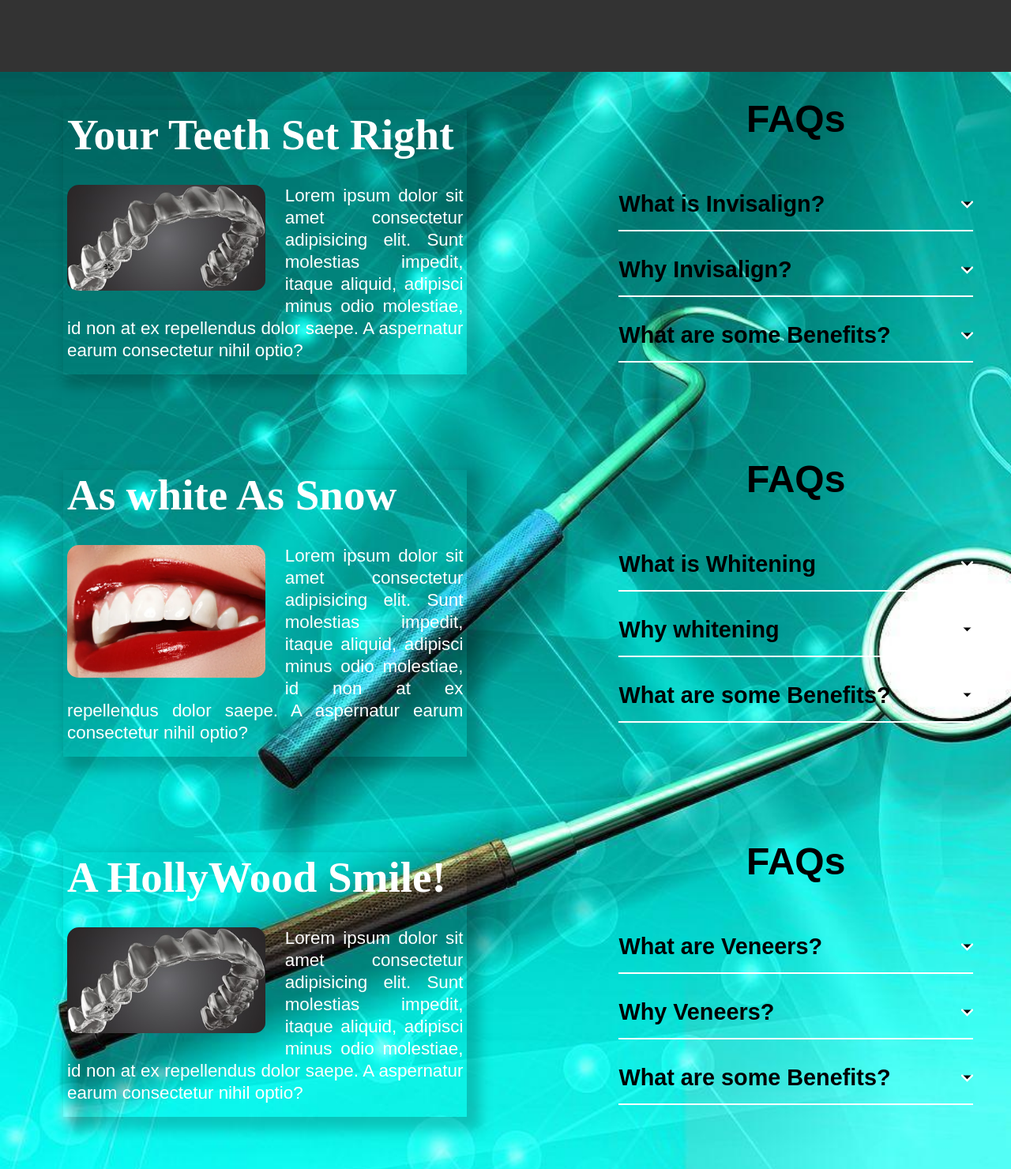
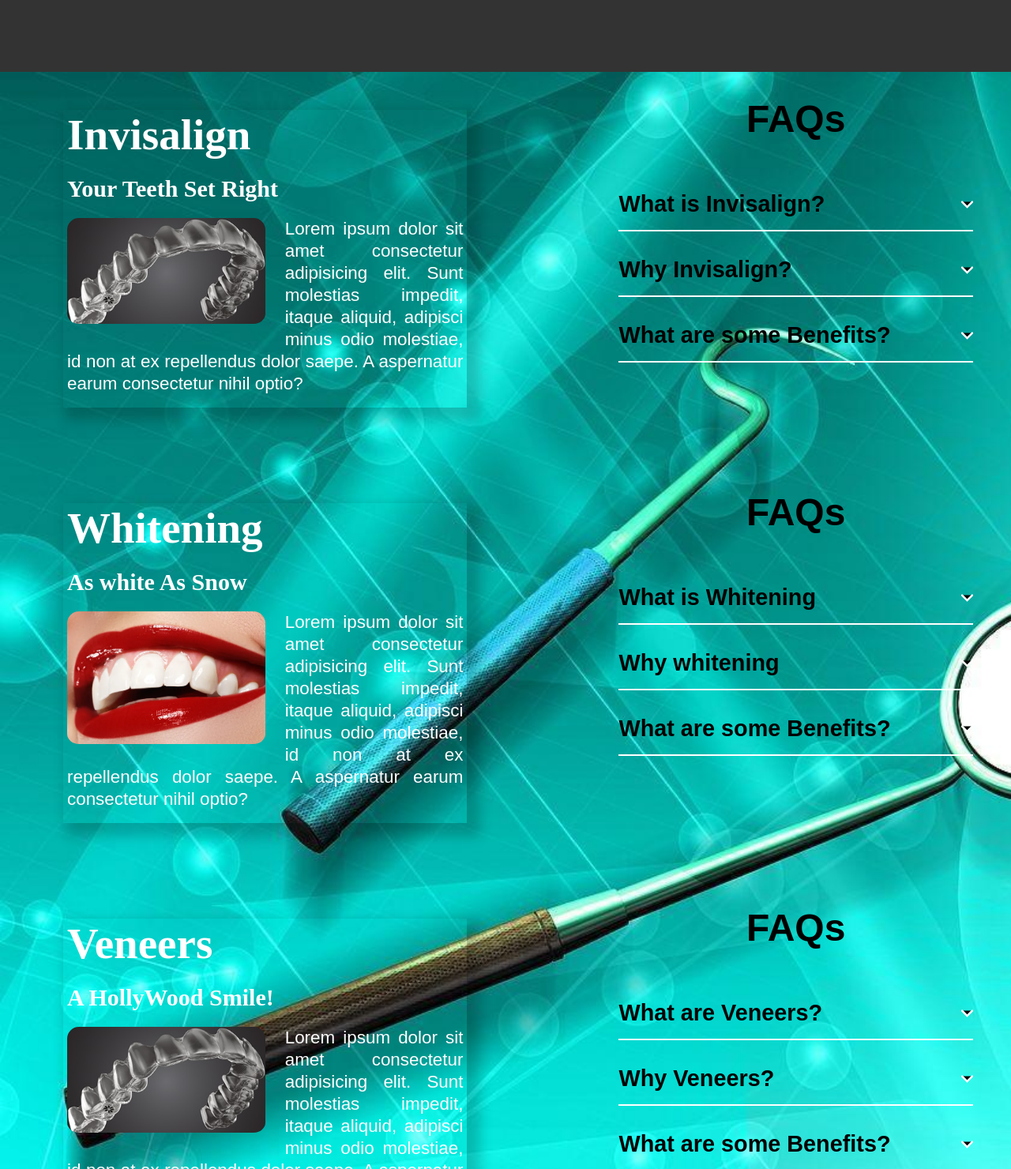
Before and after one commit to Coding-Queen89/Dental-Website, a plain HTML site: page Cosmetics.html in a window 1280 px wide. Shown: the part 2300-3780 px from the top of the page at 79% size. Drawn offline with nearby package versions, Linux system fonts and the light colour scheme.

Commit message:
Setting Links Right
Links of Services + Titles of Cosmetics

```diff
--- a/Cosmetics.html
+++ b/Cosmetics.html
@@ -144,7 +144,8 @@
     <section class="invisalign">
         <div class="row">
             <div class="container">
-                <h1>Your Teeth Set Right</h1>
+                <h1>Invisalign</h1>
+                <h2>Your Teeth Set Right</h2>
                 <p><span><img src="images/invisalign.jpg " alt=""></span>Lorem ipsum dolor sit amet consectetur adipisicing elit. Sunt molestias impedit, itaque aliquid, adipisci minus odio molestiae, id non at ex repellendus dolor saepe. A aspernatur earum consectetur nihil optio?</p>
             </div>
             <div class="faq">
@@ -210,7 +211,8 @@
         </div>
         <div class="row">
             <div class="container">
-                <h1>As white As Snow</h1>
+                <h1>Whitening</h1>
+                <h2>As white As Snow</h2>
                 <p><span><img src="images/whitening.jpg " alt=""></span>Lorem ipsum dolor sit amet consectetur adipisicing elit. Sunt molestias impedit, itaque aliquid, adipisci minus odio molestiae, id non at ex repellendus dolor saepe. A aspernatur earum consectetur nihil optio?</p>
             </div>
             <div class="faq">
@@ -276,7 +278,8 @@
         </div>
         <div class="row">
             <div class="container">
-                <h1>A HollyWood Smile!</h1>
+                <h1>Veneers</h1>
+                <h2>A HollyWood Smile!</h2>
                 <p><span><img src="images/invisalign.jpg " alt=""></span>Lorem ipsum dolor sit amet consectetur adipisicing elit. Sunt molestias impedit, itaque aliquid, adipisci minus odio molestiae, id non at ex repellendus dolor saepe. A aspernatur earum consectetur nihil optio?</p>
             </div>
             <div class="faq">
--- a/make-shift.css
+++ b/make-shift.css
@@ -1732,9 +1732,14 @@
     padding-bottom: 1rem;
     box-shadow: 10px 10px 15px 7px rgba(0,0,0,0.2);
 }
-.invisalign .container h1{
+.invisalign .container h1, .invisalign .container h2{
+    margin-bottom: 20px;
     margin-top: 0;
     font-family: 'Times New Roman', Times, serif;
+}
+.invisalign .container h2{
+    font-size: 30px;
+    text-transform: none;
 }
 .invisalign .container span{
     float: left;
```
Also changed, not shown: make-shift.html (+6 -6 lines).
